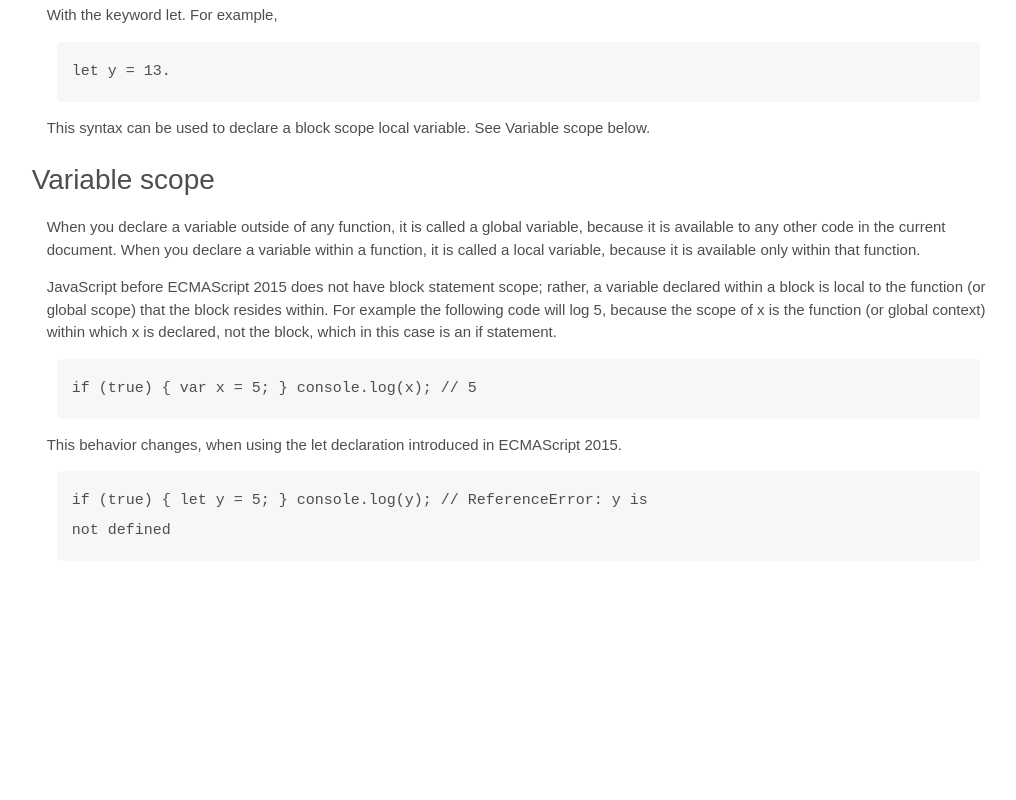
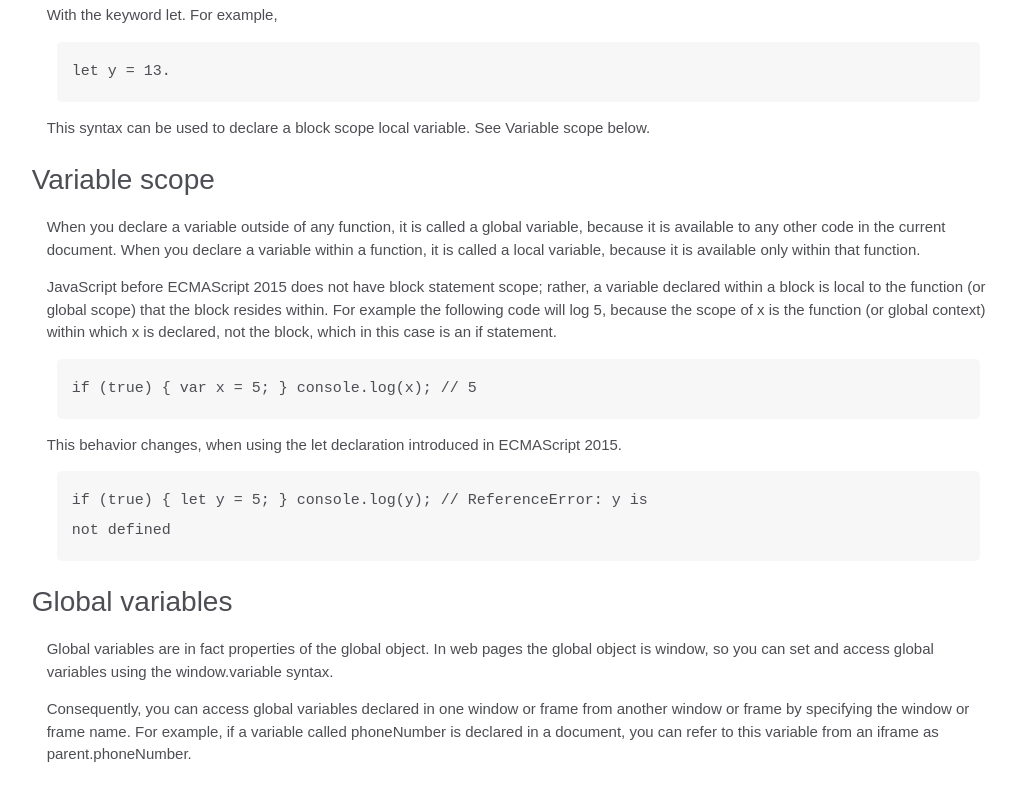
Before and after one commit to CodeVee/fcc-technical, a plain HTML site: page index.html in a window 1280 px wide. Shown: the part 1828-2628 px from the top of the page, without its empty margins (255-1271 px from the left). Before the commit the page ends 2429 px from the top, so only its background shows below. Drawn offline with Linux system fonts and the light colour scheme.

Commit message:
added global section

```diff
--- a/index.html
+++ b/index.html
@@ -157,6 +157,22 @@
                     <code>if (true) { let y = 5; } console.log(y); // ReferenceError: y is not defined</code>
                 </article>
             </section>
+            <section id="Global_variables" class="main-section">
+                <header>Global variables</header>
+                <article>
+                    <p>
+                        Global variables are in fact properties of the global object.
+                        In web pages the global object is window, so you can set and access
+                        global variables using the window.variable syntax.
+                    </p>
+                    <p>
+                        Consequently, you can access global variables declared in one window or
+                        frame from another window or frame by specifying the window or frame name.
+                        For example, if a variable called phoneNumber is declared in a document,
+                        you can refer to this variable from an iframe as parent.phoneNumber.
+                    </p>
+                </article>
+            </section>
         </main>
     </div>
     <script src="main.js"></script>
```
